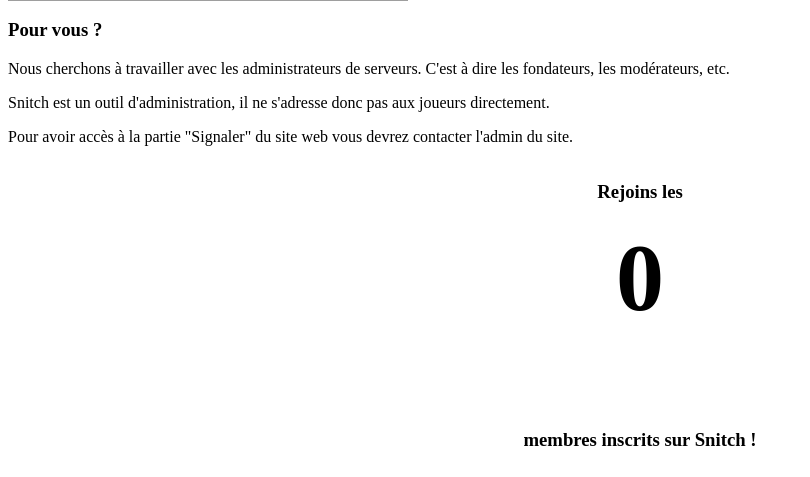
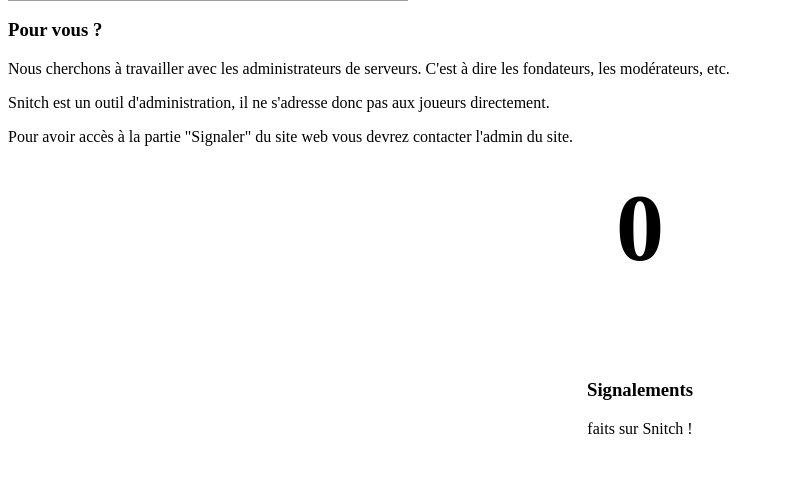
Before and after one commit to snitch-mc/Snitch, a PHP site: page / in a window 1280 px wide. Shown: the part 836-1313 px from the top of the page, without its empty margins (0-810 px from the left). After the commit the page ends 1270 px from the top, so only its background shows below. Run offline with PHP 8.4, Linux system fonts and the light colour scheme; data that the repository does not hold is empty; grey boxes are pictures that could not be loaded.

Commit message:
Changed index

```diff
--- a/Models/PostsModel.php
+++ b/Models/PostsModel.php
@@ -187,4 +187,9 @@
         $req = $this->customQuery('SELECT * FROM ' . $this->table . ' ORDER BY created_at DESC');
         return $req->fetchAll();
     }
+
+    public function findNumberOfReports()
+    {
+        return $this->customQuery('SELECT COUNT(*) AS total FROM ' . $this->table)->fetch();
+    }
 }
--- a/Views/main/index.php
+++ b/Views/main/index.php
@@ -45,11 +45,11 @@
                 <p>Pour avoir accès à la partie "Signaler" du site web vous devrez contacter l'admin du site.</p>
             </div>
         </div>
-        <div class="index-rich-text-container" data-tilt data-tilt-max="5" data-tilt-glare data-tilt-max-glare="0.4" style="cursor: pointer; display: flex; align-items: center; justify-content: center" onclick="window.location.href='/users/register'">
+        <div class="index-rich-text-container" data-tilt data-tilt-max="5" data-tilt-glare data-tilt-max-glare="0.4" style="display: flex; align-items: center; justify-content: center">
             <div class="index-rtc-left animate-on-scroll">
-                <h3 style="text-align: center">Rejoins les </h3>
                 <h3 id="numberUsersDisplay" style="font-size: 6rem; text-align: center; margin-top: 10px" >0</h3>
-                <h3 style="text-align: center">membres inscrits sur Snitch !</h3>
+                <h3 style="text-align: center">Signalements</h3>
+                <p style="text-align: center">faits sur Snitch !</p>
             </div>
         </div>
 
@@ -95,7 +95,7 @@
             entries.forEach(entry => {
                 if (entry.isIntersecting) {
                     const element = entry.target;
-                    const endValue = <?= $data["numberUsers"]->total ?>; // Récupérez la valeur depuis le contenu de l'élément
+                    const endValue = <?= $data["numberReports"]->total ?>; // Récupérez la valeur depuis le contenu de l'élément
                     animateNumber(0, endValue, 2500); // 5000 ms (5 secondes) pour l'animation
                     observer.unobserve(element); // Une fois l'animation lancée, arrêtez d'observer cet élément
                 }
```
Also changed, not shown: Controllers/MainController.php (+4 -3 lines).
